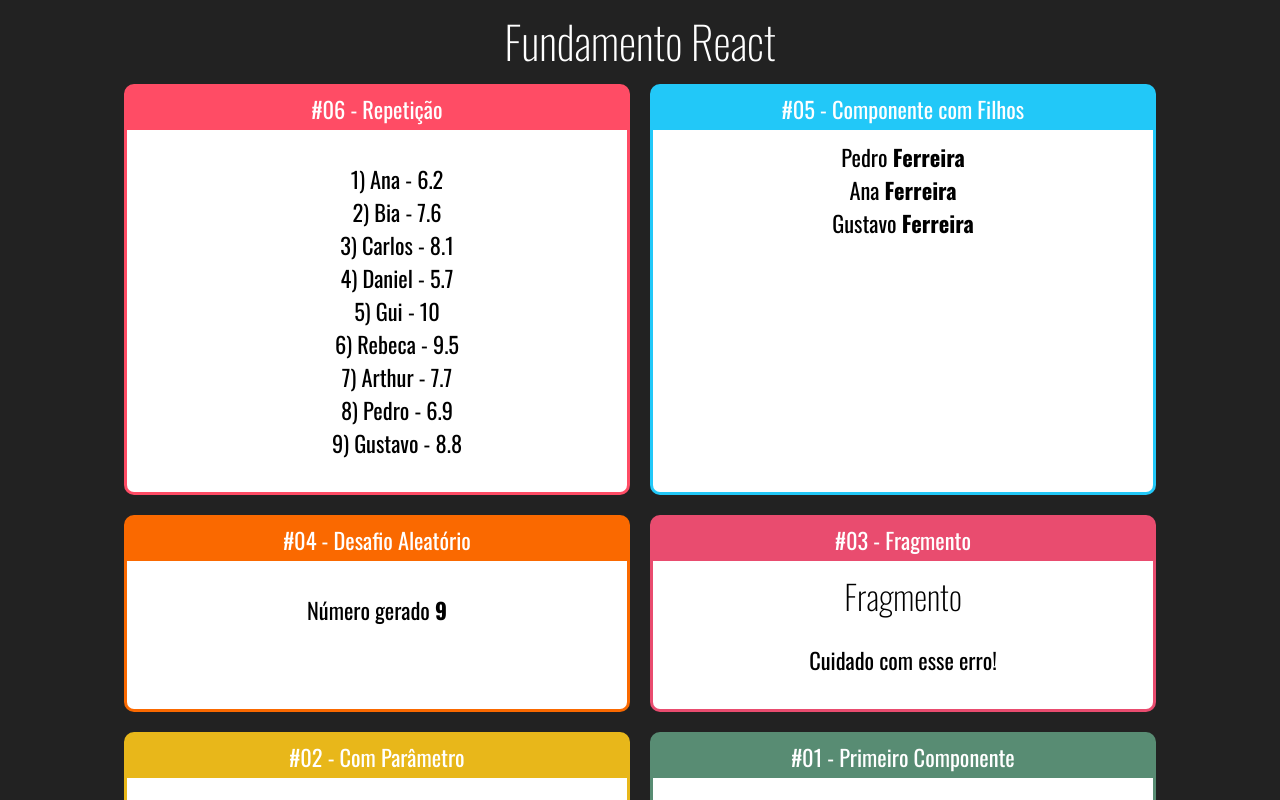
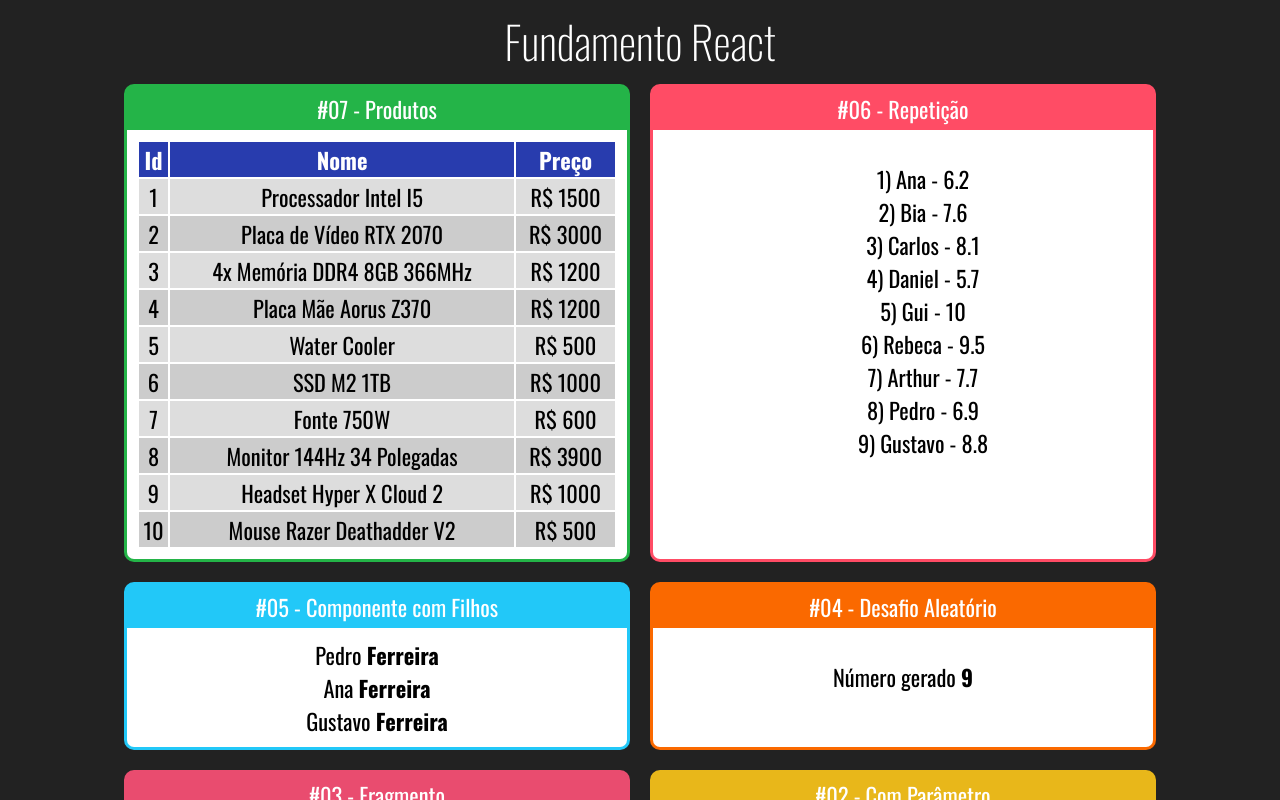
Before and after one commit to DevDaniloFerrari/fundamentos-react, a React (Create React App) app: page / in a window 1280 px wide. Shown: the top 800 px of the page. Built offline with nearby package versions, Linux system fonts and the light colour scheme.

Commit message:
criando componente tabela produtos

```diff
--- a/src/App.jsx
+++ b/src/App.jsx
@@ -9,12 +9,17 @@ import Card from './components/layout/Card';
 import Familia from './components/basicos/Familia';
 import FamiliaMembro from './components/basicos/FamiliaMembro';
 import ListaAlunos from './components/repeticao/ListaAlunos';
+import TabelaProdutos from './components/repeticao/TabelaProdutos';
 
 export default () =>
     <div className="App">
         <h1>Fundamento React</h1>
 
         <div className="Cards">
+            <Card titulo="#07 - Produtos" color="#24b448">
+                <TabelaProdutos></TabelaProdutos>
+            </Card>
+
             <Card titulo="#06 - Repetição" color="#FF4C65">
                 <ListaAlunos></ListaAlunos>
             </Card>
--- /dev/null
+++ b/src/components/repeticao/TabelaProdutos.css
@@ -0,0 +1,16 @@
+.TabelaProdutos table {
+    width: 100%;
+}
+
+.TabelaProdutos th {
+    background-color: #283cae;
+    color: #fff;
+}
+
+.TabelaProdutos .Par {
+    background-color: #ddd;
+}
+
+.TabelaProdutos .Impar {
+    background-color: #ccc;
+}
--- /dev/null
+++ b/src/components/repeticao/TabelaProdutos.jsx
@@ -0,0 +1,33 @@
+import React from 'react'
+import produtos from '../../data/produtos';
+import './TabelaProdutos.css';
+
+export default function TabelaProdutos() {
+
+    function renderProdutos() {
+        return produtos.map((produto, i) => {
+            return (<tr key={produto.id} className={i % 2 == 0 ? 'Par' : 'Impar'}>
+                <td>{produto.id}</td>
+                <td>{produto.nome}</td>
+                <td>R$ {produto.preco}</td>
+            </tr>);
+        });
+    };
+
+    return (
+        <div className="TabelaProdutos">
+            <table>
+                <thead>
+                    <tr>
+                        <th>Id</th>
+                        <th>Nome</th>
+                        <th>Preço</th>
+                    </tr>
+                </thead>
+                <tbody>
+                    {renderProdutos()}
+                </tbody>
+            </table>
+        </div>
+    );
+};
--- /dev/null
+++ b/src/data/produtos.js
@@ -0,0 +1,12 @@
+export default [
+    { id: 1, nome: 'Processador Intel I5', preco: 1500 },
+    { id: 2, nome: 'Placa de Vídeo RTX 2070', preco: 3000 },
+    { id: 3, nome: '4x Memória DDR4 8GB 366MHz', preco: 1200 },
+    { id: 4, nome: 'Placa Mãe Aorus Z370', preco: 1200 },
+    { id: 5, nome: 'Water Cooler', preco: 500 },
+    { id: 6, nome: 'SSD M2 1TB', preco: 1000 },
+    { id: 7, nome: 'Fonte 750W', preco: 600 },
+    { id: 8, nome: 'Monitor 144Hz 34 Polegadas', preco: 3900 },
+    { id: 9, nome: 'Headset Hyper X Cloud 2', preco: 1000 },
+    { id: 10, nome: 'Mouse Razer Deathadder V2', preco: 500 },
+]
```
Also changed, not shown: 1 other file (tests, documents, lock files or other folders).
